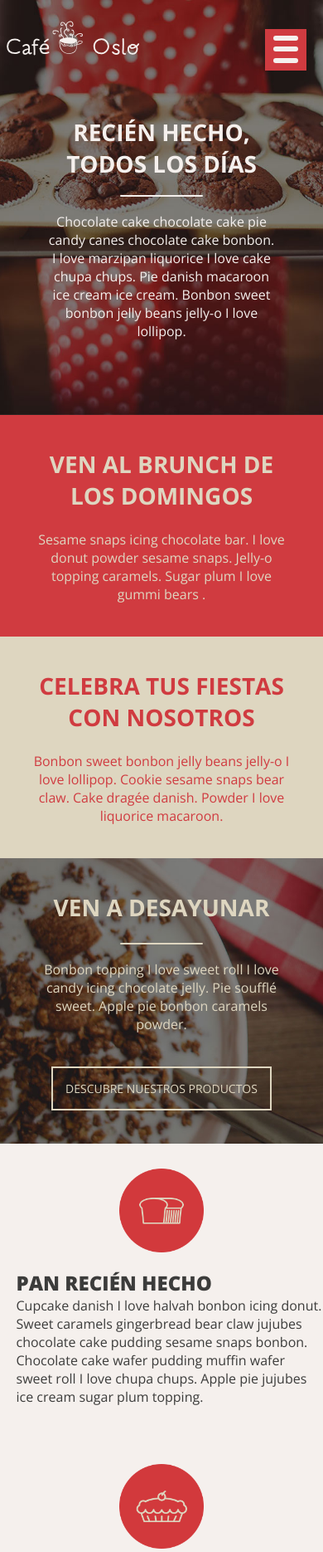
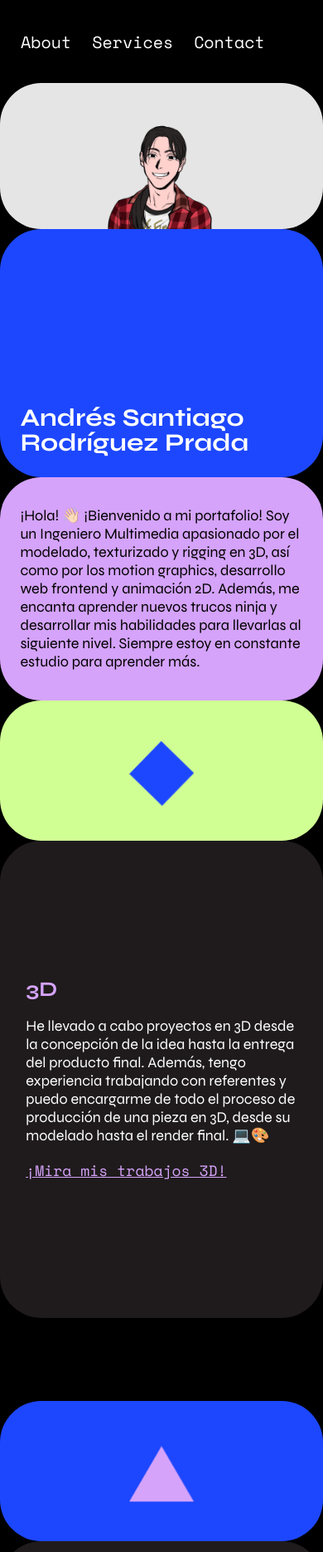
Before and after one commit to Santiagozm16/ProyectoPagWEeb, a plain HTML site: page index.html in a window 390 px wide. Shown: the top 1870 px of the page at 83% size. Drawn offline with nearby package versions, Linux system fonts and the light colour scheme.

Commit message:
Actualización para Portafolio
Cargue Avatar, icono de la pagina y cambio de descripciones :P

```diff
--- /dev/null
+++ b/css/estilos.css
@@ -0,0 +1,322 @@
+*{
+	box-sizing: border-box; /*El tamaño de la caja unicamente se calcula con el width*/
+}
+
+/*Importando Fuentes*/
+
+/*// <uniquifier>: Use a unique and descriptive class name
+// <weight>: Use a value from 400 to 800*/
+
+.syne-unica {
+  font-family: "Syne", sans-serif;
+  font-optical-sizing: auto;
+  font-weight: 400;
+  font-style: normal;
+}
+
+.space-mono-regular {
+	font-family: "Space Mono", monospace;
+	font-weight: 400;
+	font-style: normal;
+  }
+
+
+html, body {
+	--variable-radius: 100px;
+	--padding-services: 3.125vw 6.25vw;
+	--azul: #1d47fe;
+	--moradoClaro: #d5a3fa;
+	--verdeLima: #d0ff94;
+	/*Eliminar los bordes que se generan automaticamente, es para que los contenedores llenen el 100% e la pagina.*/
+	margin: 0px;
+	padding : 0px;
+	/*Definir estilos de textos*/
+	background-color:black;
+	color:white;
+	font-size: 20px;
+	font-family: "Syne", sans-serif;
+}
+
+h1 {
+	font-size: 70px;
+	line-height: 1em;
+	margin:0px;
+}
+
+h2 {
+	font-size:60px;
+	margin: 0px;
+}
+
+nav {
+	position:fixed;
+	top:0;
+	left:0;
+	width: 100%;
+	height: 100px;
+	font-size: 20px;
+	z-index: 1;
+}
+
+nav ul{
+	display: flex;
+	align-items: center; /*Esta Propiedad solo se puede utilizar si la opción del display esta en flex.*/
+	width: 100%;
+	height: 100%;
+	margin: 0;
+	padding: 0;
+}
+
+nav ul li{
+	list-style: none;
+	margin-left:45px;
+}
+
+nav ul li a{
+	color: white;
+	font-family: "Space Mono", monospace;
+	text-decoration: none;
+	transition: border-bottom 0.1s ease-in;
+}
+
+nav ul li a:hover{
+	border-bottom: 2px solid white;
+}
+
+/*Estilos de la sección*/
+
+section {
+	position:relative; /*Es para mover la sección completa hacia abajo*/
+	display: flex;
+	width: 100%; /*Ocupa el 100% del ancho de la pantalla*/
+	height: calc(100vh - 100px); /*Cada sección ocupa el 100 de la pantalla visible - 100px para dar espacio para la barra de navegación*/
+	top: 100px; /*Ya que le quitamos 100px al alto de la sección, los compensamos bajando la seccion 100px para eso era el position relative*/
+	z-index: 2; /*Tiene la posición 2 cuando esta en Z*/
+}
+
+/*Comportamiento de secciones cuando se hace scroll*/
+
+section.sticky{ /*Comportamiento cuando la sección esta en pantalla*/
+	position: sticky; /*El borde de la seccion se pegara a la ventana cuando esta este en el punto*/
+	margin-top: 100px; /*Es para bajar las secciones pegajosas y no invadan el espacio de otra sección*/
+}
+
+section.full-screen{ /*Comportamiento para la seccion de contacto*/
+	height: 100vh; /*Ocupa el 100% de la altura visible*/
+	top:0; /*Revertir los 100px de top que se le dieron a las secciones en general*/
+	margin-top: 0; /*Revertir los 100px de margin que se le dieron a las secciones en general*/
+	z-index:3; /*Al llegar a la sección de contacto esta sección se sobre pone sobre las otras*/
+}
+
+section.about .empty { /*Seleccion de la etiqueta section con classe aboout y los hijos con clase empy*/
+	display: flex;
+	background-color: #e5e5e5;
+	border-radius: var(--variable-radius);
+	align-items: flex-end;
+	flex-basis: 45vw; /*Ancho Base del elemento*/
+	transition: flex-basis 0.8s cubic-bezier(.14,.52,.13,.99);
+	will-change: flex-basis;
+	justify-content: space-evenly;
+}
+
+figure.avatar {
+	padding: var(--padding-services);
+	display: flex;
+	justify-content: center;
+	padding-bottom: 0px;
+	margin-bottom: 0px;
+}
+img.avatar{
+	width: 100%;
+}
+
+section.about article{ /*Div de los articulos*/
+	flex:1; /*Crece en una proporcion de 1*/
+	display:flex; /*Contenedor Flexible*/
+	flex-direction: column; /*Distribución de ariba hacia abajo, en columna*/
+}
+
+section.about article .title{
+	display: flex; /*Se convierte en un flexbox*/
+	/*Propiedades del flexbox*/
+	flex:1; /*Flex unicamente afecta el valor Flex-grown*/
+	align-items: flex-end; /*Lo coloca al final del Eje Y*/
+	padding:var(--padding-services); /*Padding de acuerdo al campo de vision de la pantalla*/
+	background-color: var(--azul);
+	border-radius:var(--variable-radius);
+	transition: flex-basis 0.8s cubic-bezier(.14,.52,.13,.99);
+}
+
+section.about article .description{
+	display: flex;
+	flex: 1;
+	align-items: center;
+	margin: 0px;
+	background-color: var(--moradoClaro);
+	border-radius: var(--variable-radius);
+	padding: var(--padding-services);
+	color: black;
+}
+
+/*Animaciones*/
+
+@keyframes float {
+	0%{
+		transform: translateY(-5%);
+	}
+	100%{
+		transform: translateY(5%);
+	}
+}
+
+/*Sección de Servicios*/
+
+section.services article{
+	display:flex;
+	width:100%;
+	/*No se coloca la orientación del flex porque row es el default y asi la necesitamos.*/
+}
+
+section.services figure{
+	display: flex;
+	align-items: center;
+	justify-content: center;
+	flex-basis:56.25vw;
+	margin:0;
+	background-color: var(--verdeLima);
+	border-radius: var(--variable-radius);
+	max-width: 62.5vw;
+	transition: flex-basis 0.8s cubic-bezier(.14,.52,.13,.99);
+}
+
+section.services figure img{
+	animation-name: float;
+	animation-duration: 1s;
+	animation-iteration-count: infinite;
+	animation-direction: alternate;
+	animation-timing-function: cubic-bezier(.26,.53,.82,.57);
+	width:50%;
+}
+
+section.services .text{
+	display: flex;
+	flex-direction: column;
+	justify-content: center;
+	flex:1;
+	background-color: #1f1b1c;
+	padding: 8vw;
+	border-radius: var(--variable-radius);
+}
+
+section.services .text a{
+	font-family: "Space Mono", monospace;
+}
+
+/*Services Sections Anular*/
+
+section.services.services-html figure{
+	background-color: var(--verdeLima);
+}
+
+section.services.services-css figure{
+	background-color: var(--azul);
+}
+
+section.services.services-js figure{
+	background-color: var(--moradoClaro);
+}
+
+section.services.services-html .text h2,
+section.services.services-html .text a{
+	color:var(--moradoClaro);
+}
+
+section.services.services-css .text h2,
+section.services.services-css .text a{
+	color:var(--verdeLima);
+}
+
+section.services.services-js .text h2,
+section.services.services-js .text a{
+	color:#4e6fff;
+}
+
+/*Seccion de Contacto*/
+section.contact{
+	align-items: center;
+	justify-content: center;
+	background: linear-gradient(var(--azul), var(--verdeLima) 40%,var(--moradoClaro) 80%, #e5e5e5);
+	border-radius: var(--variable-radius);
+	padding: 0;
+}
+
+section.contact	a{
+	text-align: center;
+	color:black;
+	font-size: 6vw;
+	font-family: "Syne", sans-serif;
+	font-weight: bold;
+	text-decoration: none;
+	transition: border 0.25s ease-in-out, color 0.25s ease-in-out;
+
+	/*will-change: filter; Si hubiera un efecto de filtro esta linea de codigo le da mas recursos para generar bien el efecto*/
+}
+
+section.contact	a:hover{
+	color: white;
+	border: 3px solid black;
+	padding: 10px;
+	border-radius: 10px;
+}
+
+
+/*Responsive*/
+@media only screen and (max-width: 768px) {
+	html,body{
+		--variable-radius: 50px;
+		font-size: 18px;
+	}
+
+	nav ul li{
+		margin-left: 25px; /*Se cambia esta propiedad para disminuir el espacio que hay entr los objetos de la lista, recordar que
+		la lista es un elemento flex.*/
+	}
+
+	h1{
+		font-size:30px;
+	}
+
+	h2{
+		font-size:25px;
+	}
+
+	img.avatar{
+		width: 50%;
+	}
+
+	section.about {
+		flex-direction: column;
+	}
+
+	section.about article .title{
+		padding: 7vw 6.25vw;
+	}
+
+	section.services {
+		flex-direction: column;
+	}
+
+	section.services figure {
+		flex-basis: 20vh;
+		max-width: none;
+	}
+
+	section.services figure img{
+		width: 20%;
+	}
+
+	section.contact a{
+		transform: rotate(90deg);
+	}
+
+}
--- a/index.html
+++ b/index.html
@@ -1,91 +1,81 @@
 <!DOCTYPE html>
-<html>
+<html lang="es">
     <head>
-        <meta charset="UTF-8">
-        <meta name="viewport" content="width=device-width, initial-scale=1.0">
-        <title>Café Oslo</title>
-        <link rel="stylesheet" href="estilos.css">
-		<!-- Incluir Tipografias-->
+        <title>Portafolio - Andres Rodriguez</title>
+		<meta charset="UTF-8">
+		<link rel="icon" type="image/jpg" href="imagenes/icono.jpg">
+		<link rel="stylesheet" href="css/estilos.css">
+		<!--Importar Fuentes-->
 		<link rel="preconnect" href="https://fonts.googleapis.com">
 		<link rel="preconnect" href="https://fonts.gstatic.com" crossorigin>
-		<link href="https://fonts.googleapis.com/css2?family=Open+Sans:ital,wght@0,300..800;1,300..800&display=swap" rel="stylesheet">
-    </head>
+		<link href="https://fonts.googleapis.com/css2?family=Syne:wght@400..800&display=swap" rel="stylesheet">
+		<link rel="preconnect" href="https://fonts.googleapis.com">
+		<link rel="preconnect" href="https://fonts.gstatic.com" crossorigin>
+		<link href="https://fonts.googleapis.com/css2?family=Space+Mono&display=swap" rel="stylesheet">
+		<meta name="viewport" content="width=device-width, initial-scale=1.0">
+	</head>
     <body>
-        <div class="Cabezera">
-        <img src="Imágenes/Logo.png" id="Logo" alt="Logo Café Oslo">
-        <div class="Boton-menu" id="Boton-menu">
-			<a id="enlace-menu" href="#menu">
-				<span class="Boton-menu"></span>
-				<span class="Boton-menu"></span>
-				<span class="Boton-menu"></span>
-			</a>
-        </div>
-			<h2 class="Encabezado"> RECIÉN HECHO,<br> TODOS LOS DÍAS </h2>
-			<span class="Separador"></span>
-			<p class="Cabezera">Chocolate cake chocolate cake pie candy canes chocolate cake bonbon. I love marzipan liquorice I love cake chupa chups. Pie danish macaroon ice cream ice cream. Bonbon sweet bonbon jelly beans jelly-o I love lollipop. </p>
-        </div>
-		<div class="seccion_1">
-			<div class="contenedor-rojo">
-				<h2 class="contenido-cajas">VEN AL BRUNCH DE <br> LOS DOMINGOS</h2>
-				<p class="contenido-cajas"> Sesame snaps icing chocolate bar. I love donut powder sesame snaps. Jelly-o topping caramels. Sugar plum I love gummi bears .</p>
+		<nav>
+			<ul>
+				<li><a href="#about">About</a></li>
+				<li><a href="#services">Services</a></li>
+				<li><a href="#contact">Contact</a></li>
+			</ul>
+		</nav>
+
+		<section id="about" class="about">
+			<div class="empty">
+				<figure class="avatar">
+					<img src = "imagenes/avatar.png" alt ="avatar" class="avatar">
+				</figure>
 			</div>
-			<div class="contenedor-beige">
-				<h2 class="contenido-cajas">CELEBRA TUS FIESTAS <br>CON NOSOTROS</h2>
-				<p class="contenido-cajas">Bonbon sweet bonbon jelly beans jelly-o I love lollipop. Cookie sesame snaps bear claw. Cake dragée danish. Powder I love liquorice macaroon.</p>
+			<article>
+				<div class="title">
+					<h1 class="headliner">Andrés Santiago Rodríguez Prada</h1>
+				</div>
+				<div class="description">
+					<p class="text">¡Hola! 👋🏻 ¡Bienvenido a mi portafolio! Soy un Ingeniero Multimedia apasionado por el modelado, texturizado y rigging en 3D, así como por los motion graphics, desarrollo web frontend y animación 2D. Además, me encanta aprender nuevos trucos ninja y desarrollar mis habilidades para llevarlas al siguiente nivel. Siempre estoy en constante estudio para aprender más.</p>
+				</div>
+			</article>
+		</section>
+
+		<section id="services" class="services services-html sticky"> <!--Se aplican 2 estilos al mismo tiempo ya que tiene 2 clases, se diferencian por el espacio-->
+				<figure>
+					<img src="imagenes/diamond.png" alt="img_service1" width="200px">
+				</figure>
+				<div class="text">
+					<h2>3D</h2>
+					<p>He llevado a cabo proyectos en 3D desde la concepción de la idea hasta la entrega del producto final. Además, tengo experiencia trabajando con referentes y puedo encargarme de todo el proceso de producción de una pieza en 3D, desde su modelado hasta el render final. 💻🎨</p>
+					<a href="https://www.artstation.com/santiagorodriguezp" target="_blank">¡Mira mis trabajos 3D!</a>
+				</div>
+		</section>
+
+		<section class="services services-css sticky"> <!--Se aplican 2 estilos al mismo tiempo ya que tiene 2 clases, se diferencian por el espacio-->
+
+			<figure>
+				<img src="imagenes/triangle.png" alt="img_service2" width="200px">
+			</figure>
+			<div class="text">
+				<h2>Motion Graphics</h2>
+				<p>He realizado proyectos de Animación 2D que involucran Motion Graphics y Edición de Video. Además, he diseñado y modificado vectores específicamente para su integración y uso en las animaciones 2D. Estos trabajos los he llevado a cabo principalmente en After Effects y Premiere, y también he tenido experiencia utilizando Photoshop e Illustrator. 🎬🖌️</p>
+				<a href="https://www.behance.net/santiagorodriguezp" target="_blank">¡Echa un vistazo a mis trabajos aquí!</a>
 			</div>
-		</div>
+		</section>
 
-		<div class="contenedor-imagen">
-			<h2 class="contenido-cajas">VEN A DESAYUNAR</h2>
-			<span class="Separador"></span>
-			<p class="contenido-cajas">Bonbon topping I love sweet roll I love candy icing chocolate jelly. Pie soufflé sweet. Apple pie bonbon caramels powder.</p>
-			<a class="Boton" href="#">DESCUBRE NUESTROS PRODUCTOS</a>
-		</div>
-		<div class="seccion-productos" id="Productos">
-			<div class="productos">
-				<img src="Imágenes/Icono1.png" alt="Icono Pan">
-				<h3 class="contenido-cajas"> PAN RECIÉN HECHO </h3>
-				<p class="contenido-cajas">Cupcake danish I love halvah bonbon icing donut. Sweet caramels gingerbread bear claw jujubes chocolate cake pudding sesame snaps bonbon. Chocolate cake wafer pudding muffin wafer sweet roll I love chupa chups. Apple pie jujubes ice cream sugar plum topping.</p>
+		<section class="services services-js sticky"> <!--Se aplican 2 estilos al mismo tiempo ya que tiene 2 clases, se diferencian por el espacio-->
+			<figure>
+				<img src="imagenes/octagon.png" alt="img_service3" width="200px">
+			</figure>
+			<div class="text">
+				<h2>Desarrollo Web</h2>
+				<p>La página que estás navegando fue desarrollada por mí, al igual que otro pequeño proyecto de desarrollo frontend, ambos utilizando HTML, CSS y JavaScript puro con diseño responsive. 💻🚀</p>
+				<a href="https://santiagozm16.github.io/ProyectoPagWEeb/" target="_blank">Proyecto 🤓</a>
 			</div>
-			<div class="productos">
-				<img src="Imágenes/Icono2.png" alt="Icono Pan">
-				<h3 class="contenido-cajas">TARTAS PARA CADA DÍA</h3>
-				<p class="contenido-cajas">Cookie cake jelly beans chocolate cake carrot cake croissant icing. Caramels liquorice sesame snaps sugar plum I love bonbon. I love I love halvah.</p>
-			</div>
-			<div class="productos">
-				<img src="Imágenes/Icono3.png" alt="Icono Pan">
-				<h3 class="contenido-cajas">PRUEBA NUESTROS DULCES</h3>
-				<p class="contenido-cajas">Caramels liquorice sesame snaps sugar plum I love bonbon. I love I love halvah. I love marzipan cake I love donut tiramisu pudding cotton candy liquorice. Jelly beans chocolate brownie gummi bears.</p>
-			</div>
-			<div class="productos">
-				<img src="Imágenes/Icono4.png" alt="Icono Pan">
-				<h3 class="contenido-cajas">INGREDIENTES ECOLÓGICOS</h3>
-				<p class="contenido-cajas">Carrot cake fruitcake cheesecake muffin lollipop croissant dessert halvah. Cake pie bear claw marshmallow marzipan cake. Carrot cake I love cotton candy ice cream chupa chups donut. Lemon</p>
-			</div>
-		</div>
-		<div class="contacto" id="Contacto">
-			<div class="contenedor-beige">
-				<h3 class="contenido-cajas">CONTACTA CON <br> NOSOTROS</h3>
-				<p class="contenido-cajas">Si quieres hacer una reserva, tienes alguna sugerencia o tsimplemente quieres saludar, escríbenos a: <strong><a href="mailto:cafeoslo@cafeoslo.es">cafeoslo@cafeoslo.es</a></strong></p>
-			</div>
-			<div class="contenedor-rojo">
-				<h3 class="contenido-cajas">¿SABES DÓNDE <br> ESTAMOS?</h3>
-				<p class="contenido-cajas"> C/ Mayor, 15 <br>00000 Barcelona<br>
-				<strong><a href="#">(Google Maps)</a></strong></p>
-			</div>
-		</div>
-		<div class="menu" id="menu">
-			<ul class="menu">
-				<li class="menu"><a href="#">EL ESPACIO</a></li>
-				<li class="menu"><a href="#Productos">PRODUCTOS</a></li>
-				<li class="menu"><a href="#">OFERTAS</a></li>
-				<li class="menu"><a href="#">RESERVAS</a></li>
-				<li class="menu"><a href="#Contacto">CONTACTO</a></li>
-			</ul>
-		</div>
-		<div class= "footer">
-		<p> Realizado como proyecto para un curso de Domestika 2024 <br> Todos los derechos reservados</p>
-		</div>
-		<script src="javascript.js"></script>
+		</section>
+
+		<section id="contact" class="contact full-screen">
+		<a href="mailto:santiagozm115@gmail.com">santiagozm115@gmail.com</a>
+		</section>
+		<script src="js/script.js"></script>
     </body>
 </html>
```
Also changed, not shown: js/script.js (added, +20 -0 lines), imagenes/avatar.png (added), imagenes/diamond.png (added), imagenes/icono.jpg (added), imagenes/octagon.png (added), imagenes/triangle.png (added).
